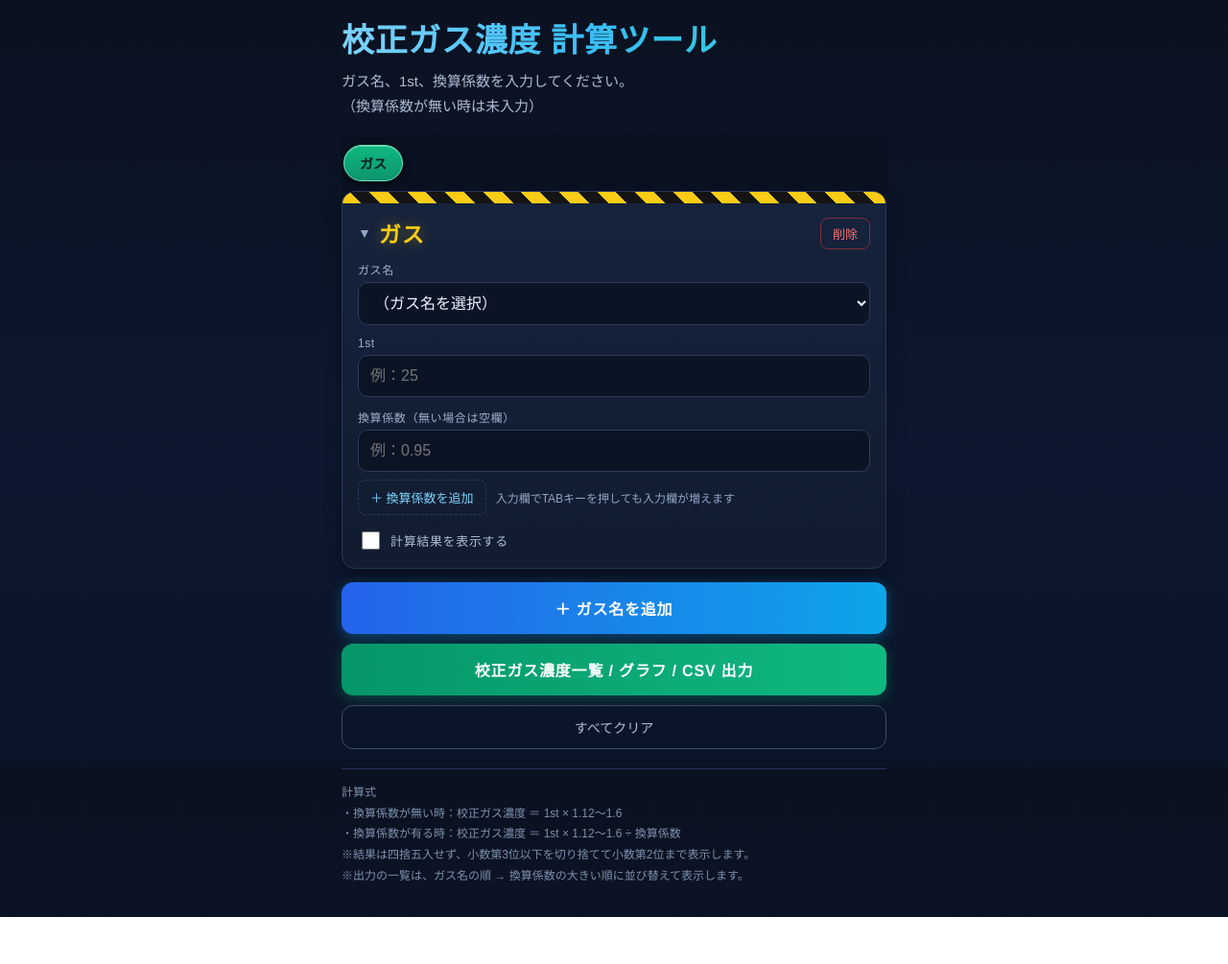
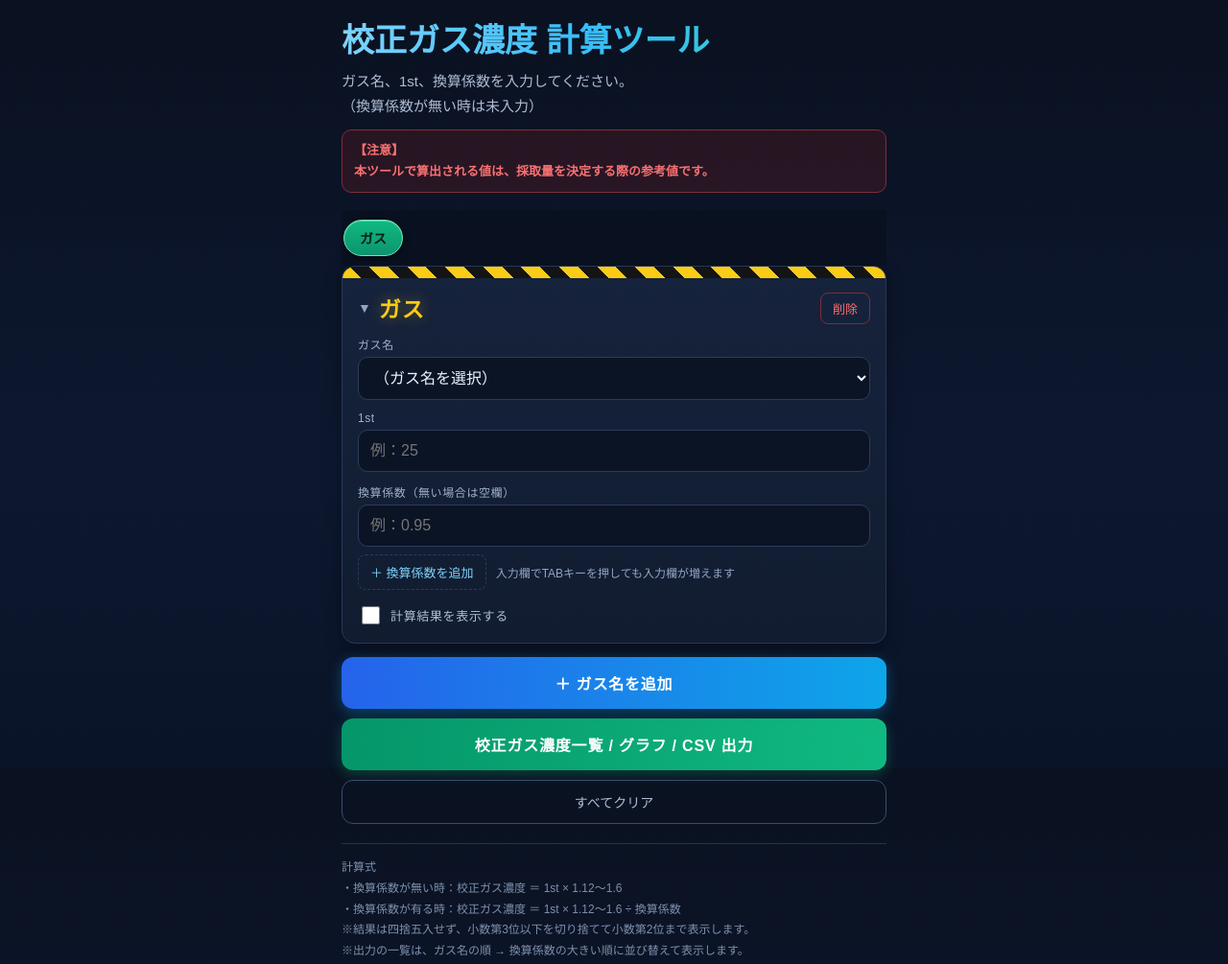
Before and after one commit to m19780926-png/kosei-gas-conc, a plain HTML site: page index.html in a window 1280 px wide. Shown: the whole page at 96% size. Before the commit the page ends 956 px from the top, so only its background shows below. Drawn offline with Linux system fonts and the light colour scheme.

Commit message:
タイトルをスマホで1行表示に修正し、注意書きを追加

```diff
--- a/index.html
+++ b/index.html
@@ -14,8 +14,9 @@
 <style>
   * { box-sizing: border-box; }
   body { font-family: "Hiragino Kaku Gothic ProN", "Noto Sans JP", sans-serif; margin: 0 auto; max-width: 600px; padding: 20px 16px 32px; background: linear-gradient(180deg, #0a1120 0%, #0d1830 60%, #0a1428 100%); background-attachment: fixed; color: #e8eef7; min-height: 100vh; }
-  h1 { font-size: clamp(25px, 8.4vw, 34px); white-space: nowrap; line-height: 1.3; margin: 0 0 8px; letter-spacing: .02em; background: linear-gradient(90deg, #7dd3fc, #38bdf8 45%, #2dd4bf); -webkit-background-clip: text; background-clip: text; -webkit-text-fill-color: transparent; }
-  .sub { font-size: 15px; color: #aebdd6; margin-bottom: 18px; line-height: 1.7; }
+  h1 { font-size: clamp(22px, 7.4vw, 34px); white-space: nowrap; line-height: 1.3; margin: 0 0 8px; letter-spacing: 0; background: linear-gradient(90deg, #7dd3fc, #38bdf8 45%, #2dd4bf); -webkit-background-clip: text; background-clip: text; -webkit-text-fill-color: transparent; }
+  .sub { font-size: 15px; color: #aebdd6; margin-bottom: 12px; line-height: 1.7; }
+  .warning-note { background: rgba(127, 29, 29, .25); border: 1px solid #7f2d3a; border-radius: 10px; padding: 10px 12px; color: #f87171; font-size: 13px; font-weight: bold; line-height: 1.7; margin-bottom: 18px; }
   .card { background: linear-gradient(180deg, #16233c, #111c30); border: 1px solid #26375a; border-radius: 14px; padding: 16px; margin-bottom: 14px; box-shadow: 0 6px 18px rgba(0,0,0,.35); }
   .row-head { display: flex; justify-content: space-between; align-items: center; margin-bottom: 6px; }
   .row-title { font-weight: bold; font-size: 15px; color: #bfe0ff; letter-spacing: .08em; }
@@ -106,6 +107,10 @@
 <div class="sub">
   ガス名、1st、換算係数を入力してください。<br>
   （換算係数が無い時は未入力）
+</div>
+<div class="warning-note">
+  【注意】<br>
+  本ツールで算出される値は、採取量を決定する際の参考値です。
 </div>
 
 <div id="chipBar"></div>
```
